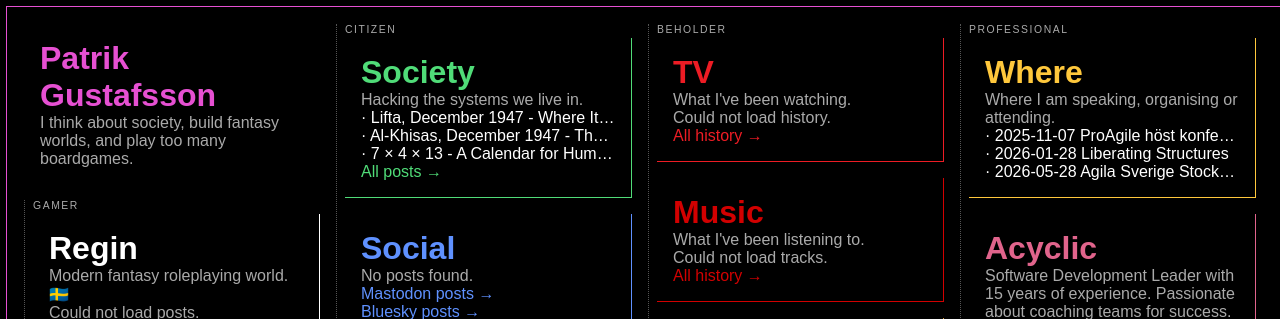
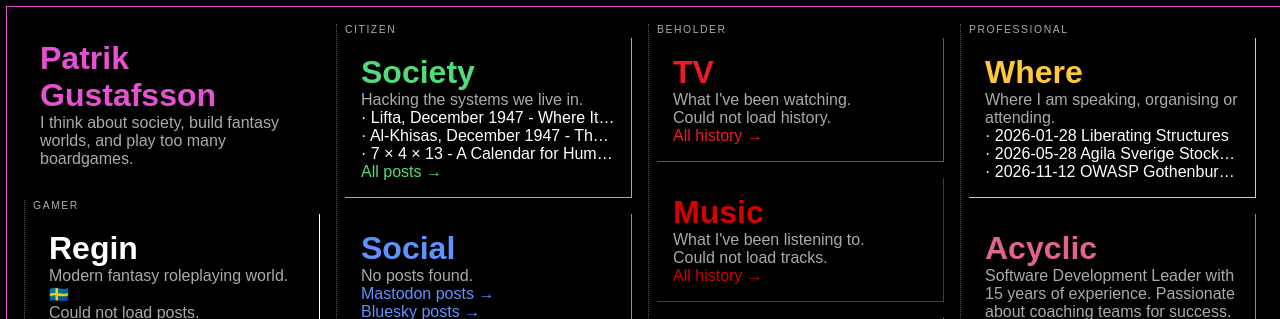
Before and after one commit to paven/paven.github.com, a Jekyll site: the page built from index.html, in a window 1280 px wide. Shown: the top 319 px of the page. Built offline with Jekyll 4.4.1, drawn with Linux system fonts in a browser that asks for light colours.

Commit message:
Update events

```diff
--- a/_data/events.yml
+++ b/_data/events.yml
@@ -1,8 +1,3 @@
-- name: 'ProAgile höst konferens'
-  url: ''
-  start: '2025-11-07'
-  end: '2025-11-07'
-  status: 'past'
 - name: 'Liberating Structures'
   url: ''
   start: '2026-01-28'
@@ -13,3 +8,8 @@
   start: '2026-05-28'
   end: '2026-05-30'
   status: 'past'
+- name: 'OWASP Gothenburg: AI in Practice – From Developer Workflows to Cyber Defense'
+  url: ''
+  start: '2026-11-12'
+  end: '2026-11-12'
+  status: 'upcoming'
```
